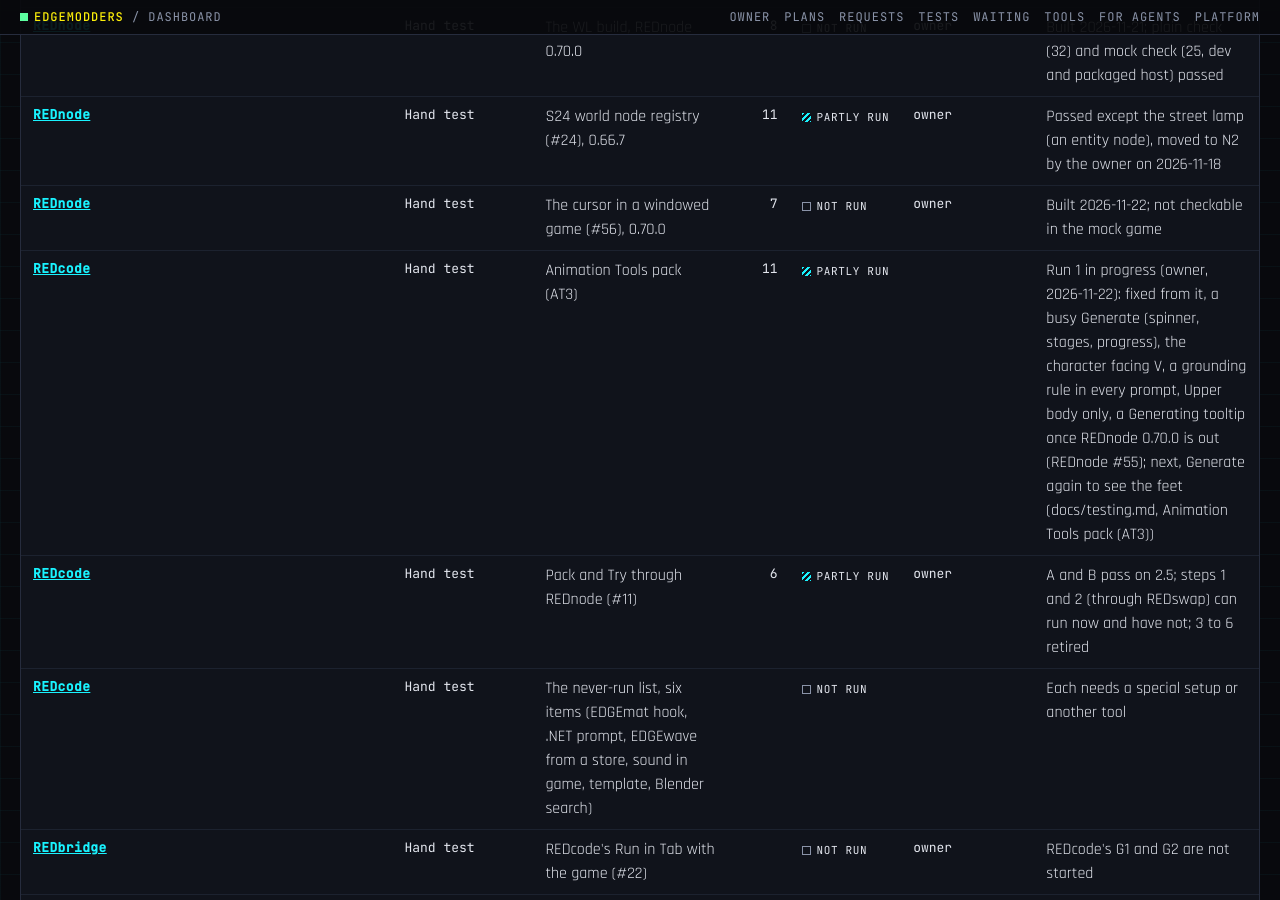
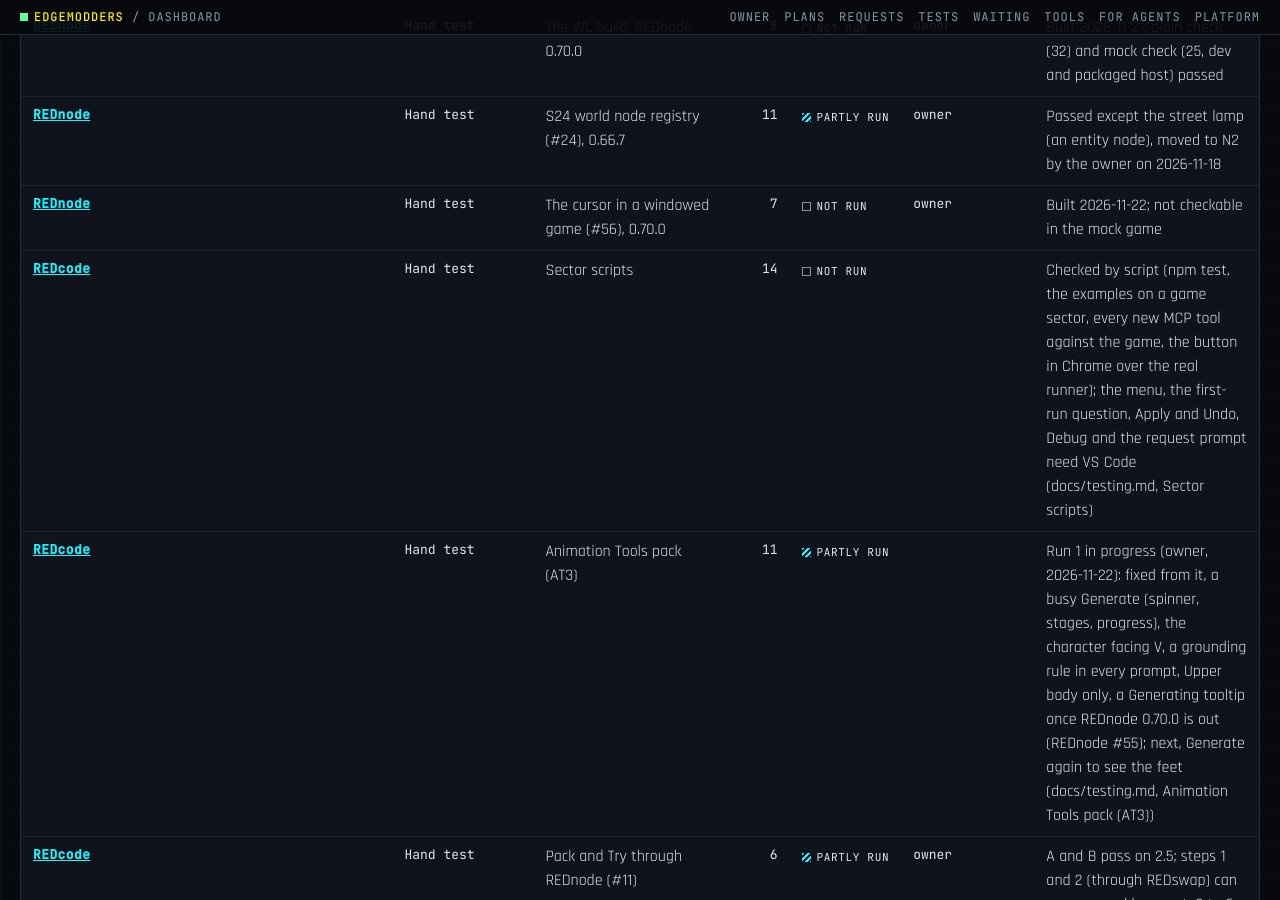
Before and after one commit to Edgemodders/EDGEweb, a Jekyll site: the page docs/dashboard.html, which Jekyll copies as it is, in a window 1280 px wide and 900 px high, scrolled down 9526 px. Built offline with Jekyll 4.4.1, drawn with Linux system fonts in a browser that asks for light colours; some of the changed text lies outside the part shown.

Commit message:
Dashboard: REDcode's sector scripts built (SC1 to SC4), hand test not run
Co-Authored-By: Claude Opus 5.5 <noreply@anthropic.com>

```diff
--- a/docs/assets/dashboard/status.js
+++ b/docs/assets/dashboard/status.js
@@ -968,6 +968,11 @@ window.EDGE_STATUS ={
       "status": "done"
      },
      {
+      "id": "SC",
+      "title": "Sector scripts (docs/design/sector-scripts.md, agreed 2026-11-23 with all four recommendations): SC1 to SC4 built 2026-11-23, a Scripts button in the sector view, scripts in their own process, preview and one-undo Apply, Debug, requests for assistants, and sector_*, script_* and request_* in redcode-mcp; checked by script and against the game, not run in VS Code",
+      "status": "built, tests pending"
+     },
+     {
       "id": "AT",
       "title": "Animation Tools: AT1 anim-core and AT2 Make in REDcode done (released in 0.10.16); AT3 the REDnode pack built, hand test run 1 in progress; AT3r the pack release (own Nexus page); takes for made clips agreed; AT4 V",
       "status": "in progress"
@@ -992,10 +997,17 @@ window.EDGE_STATUS ={
    "nextRelease": {
     "version": null,
     "needs": [
-     "Lip Sync L1 (merge the lipsync branch, design draft 0.1 with four decisions), M2, every copy of a mesh, takes: agreed for the next release"
+     "Lip Sync L1 (merge the lipsync branch, design draft 0.1 with four decisions), M2, every copy of a mesh, takes: agreed for the next release",
+     "Sector scripts: the hand test (docs/testing.md, Sector scripts)"
     ]
    },
    "handTests": [
+    {
+     "name": "Sector scripts",
+     "steps": 14,
+     "status": "not run",
+     "note": "Checked by script (npm test, the examples on a game sector, every new MCP tool against the game, the button in Chrome over the real runner); the menu, the first-run question, Apply and Undo, Debug and the request prompt need VS Code (docs/testing.md, Sector scripts)"
+    },
     {
      "name": "Key status",
      "steps": 7,
--- a/docs/dashboard.html
+++ b/docs/dashboard.html
@@ -203,7 +203,7 @@ pre.how { background: #05060a; border: 1px solid var(--line); padding: 12px 14px
 </div>
 <div id="tip" role="tooltip"></div>
 
-<script src="assets/dashboard/status.js?v=256"></script>
+<script src="assets/dashboard/status.js?v=257"></script>
 <script>
 (function () {
   var S = window.EDGE_STATUS;
```
